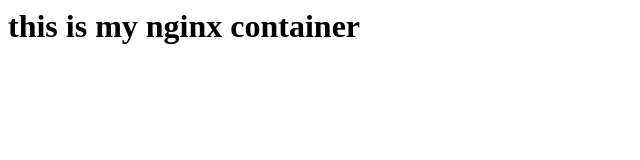
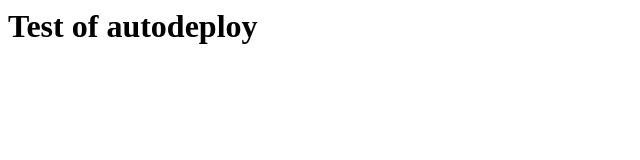
Before and after one commit to JakubKacik/DockerWebApp, a plain HTML site: page index.html in a window 1280 px wide. Shown: the whole page, without its empty margins (0-640 px from the left). Drawn offline with Linux system fonts and the light colour scheme.

Commit message:
autodeploy test

```diff
--- a/index.html
+++ b/index.html
@@ -1 +1 @@
-<h1>this is my nginx container</h1>
+<h1>Test of autodeploy</h1>
```
